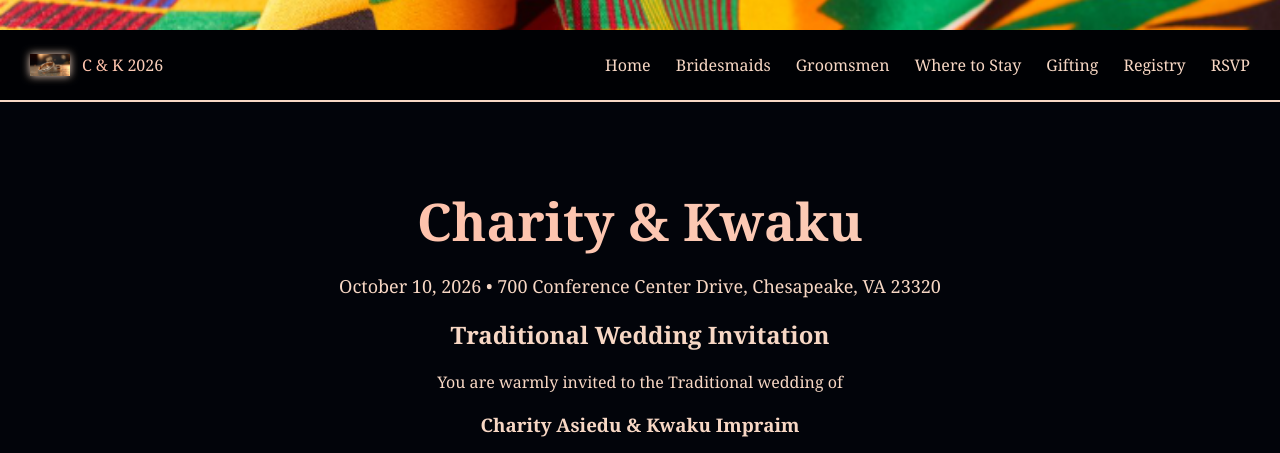
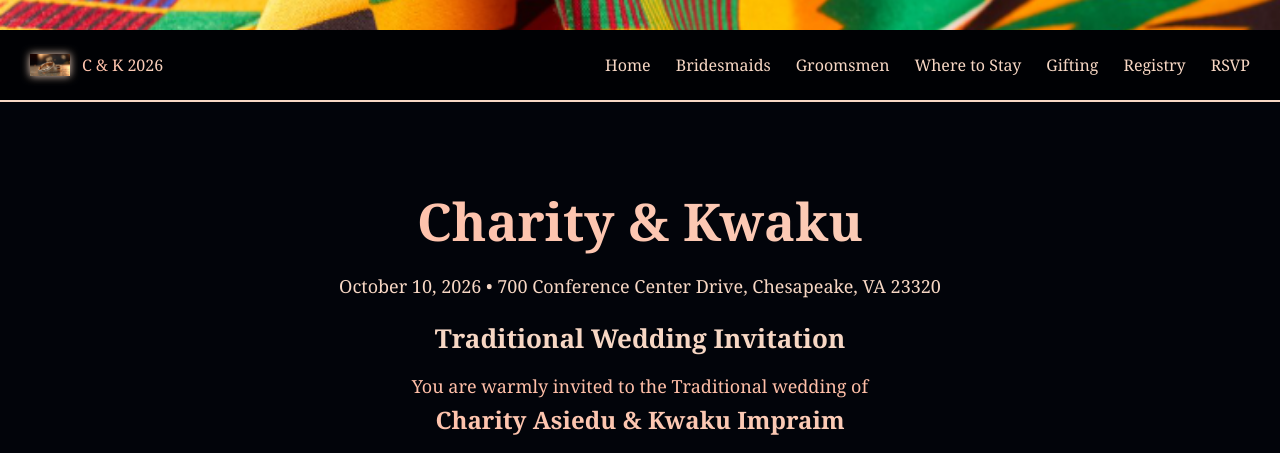
Before and after one commit to Mystical442/My-wedding-new, a plain HTML site: page index.html in a window 1280 px wide. Shown: the top 453 px of the page. Drawn offline with Linux system fonts and the light colour scheme.

Commit message:
Add invitation styles to style.css
Added styles for invitation elements including title, subtitle, and names.

```diff
--- a/style.css
+++ b/style.css
@@ -120,6 +120,34 @@ section {
 .subtitle {
   font-size: 18px;
   margin-bottom: 20px;
+}
+
+.invitation-text {
+  margin-top: 20px;
+  text-align: center;
+}
+
+.invite-title {
+  font-size: 26px;
+  color: #f7d7c4;
+  margin-bottom: 5px;
+  font-weight: bold;
+}
+
+.invite-subtitle {
+  font-size: 18px;
+  color: #ffbfa8;
+  margin-bottom: 5px;
+}
+
+.invite-names {
+  font-size: 24px;
+  background: linear-gradient(90deg, #f7d7c4, #ffbfa8, #f7d7c4);
+  background-size: 200%;
+  -webkit-background-clip: text;
+  color: transparent;
+  animation: shimmer 4s infinite;
+  margin-top: 5px;
 }
 
 /* COUNTDOWN */
```
